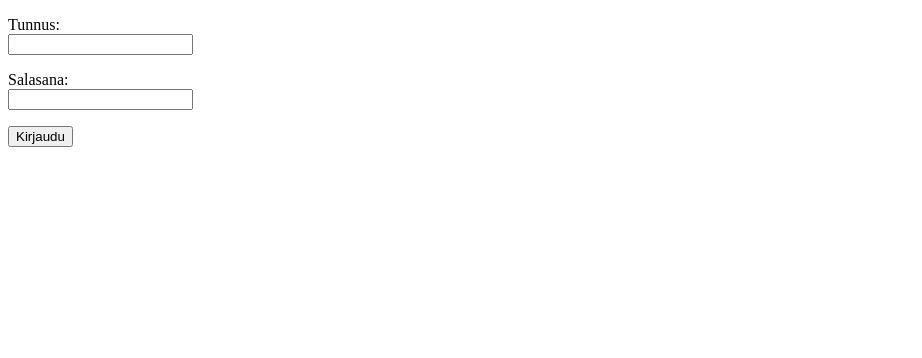
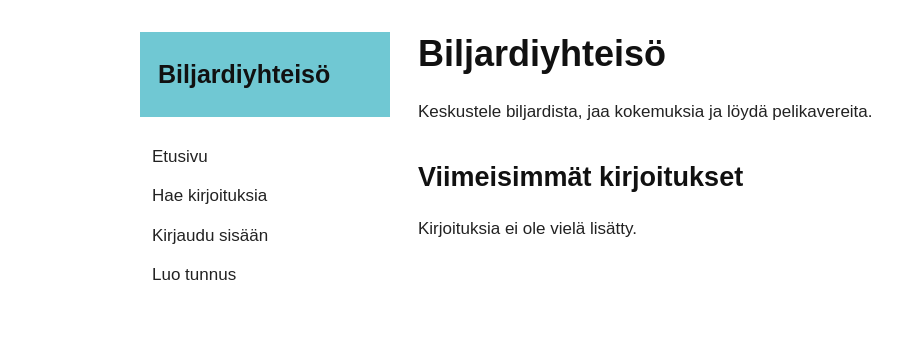
Before and after one commit to miltsii/Biljard-page, a Python web app: template templates/index.html in a window 1280 px wide. Shown: the top 358 px of the page, without its empty margins (0-922 px from the left). Run offline with Jinja, Linux system fonts and the light colour scheme; the template is opened without the code that fills it, so the values that code supplies are empty.

Commit message:
layout.html and index.html has been made cleared. Also style.css has been made and started.

```diff
--- /dev/null
+++ b/static/style.css
@@ -0,0 +1,173 @@
+* {
+    box-sizing: border-box;
+}
+
+body {
+    margin: 0;
+    background: white;
+    color: #222;
+    font-family: Arial, Helvetica, sans-serif;
+    font-size: 17px;
+    line-height: 1.5;
+}
+
+.site-wrapper {
+    width: min(100% - 32px, 1000px);
+    margin: 0 auto;
+    display: grid;
+    grid-template-columns: 250px 1fr;
+    gap: 28px;
+    padding: 32px 0 64px;
+}
+
+.sidebar {
+    align-self: start;
+}
+
+.site-title {
+    display: block;
+    padding: 28px 18px;
+    background: #70c8d3;
+    color: #111;
+    font-size: 25px;
+    font-weight: bold;
+    line-height: 1.15;
+    text-decoration: none;
+}
+
+.navigation {
+    display: flex;
+    flex-direction: column;
+    margin-top: 20px;
+}
+
+.navigation a {
+    padding: 7px 10px;
+    color: #222;
+    text-decoration: none;
+    border-left: 2px solid transparent;
+}
+
+.navigation a:hover,
+.navigation a:focus {
+    background: #edf8f9;
+    border-left-color: #35aebb;
+}
+
+.content {
+    max-width: 680px;
+}
+
+h1,
+h2,
+h3 {
+    color: #111;
+    line-height: 1.2;
+}
+
+h1 {
+    margin-top: 0;
+    font-size: 36px;
+}
+
+h2 {
+    margin-top: 36px;
+    font-size: 27px;
+}
+
+a {
+    color: #0645d6;
+}
+
+.post {
+    padding: 0 0 22px;
+    margin-bottom: 24px;
+    border-bottom: 1px solid #ccc;
+}
+
+.post h2 {
+    margin: 0 0 6px;
+    font-size: 24px;
+}
+
+.meta {
+    margin: 0 0 14px;
+    color: #666;
+    font-size: 14px;
+}
+
+.comment {
+    padding: 14px 0;
+    border-top: 1px solid #ddd;
+}
+
+form {
+    max-width: 520px;
+}
+
+label {
+    display: block;
+    margin: 18px 0;
+    font-weight: bold;
+}
+
+input,
+textarea,
+select {
+    display: block;
+    width: 100%;
+    margin-top: 6px;
+    padding: 9px;
+    border: 1px solid #888;
+    border-radius: 0;
+    font: inherit;
+}
+
+textarea {
+    min-height: 140px;
+    resize: vertical;
+}
+
+button {
+    padding: 9px 16px;
+    border: 1px solid #222;
+    background: #222;
+    color: white;
+    font: inherit;
+    cursor: pointer;
+}
+
+button:hover,
+button:focus {
+    background: #444;
+}
+
+.flash {
+    padding: 10px 12px;
+    border-left: 4px solid #35aebb;
+    background: #edf8f9;
+}
+
+@media (max-width: 700px) {
+    .site-wrapper {
+        display: block;
+        padding-top: 16px;
+    }
+
+    .sidebar {
+        margin-bottom: 28px;
+    }
+
+    .navigation {
+        display: block;
+    }
+
+    .navigation a {
+        display: inline-block;
+        margin-right: 8px;
+    }
+
+    h1 {
+        font-size: 30px;
+    }
+}
--- a/templates/index.html
+++ b/templates/index.html
@@ -1,31 +1,44 @@
-<!DOCTYPE html>
-<html>
+{% extends "layout.html" %}
 
-<head>
-  <title>Kirjautuminen</title>
-</head>
+{% block title %}Etusivu – Biljardiyhteisö{% endblock %}
 
-<body>
-  {% if session.username %}
-  <p>
-    Olet kirjautunut nimellä {{ session.username }}
-  </p>
-  <p>
-    <a href="/logout">Kirjaudu ulos</a>
-  </p>
-  {% else %}
-  <form action="/login" method="post">
+{% block content %}
+<h1>Biljardiyhteisö</h1>
+
+<p>
+    Keskustele biljardista, jaa kokemuksia ja löydä pelikavereita.
+</p>
+
+{% if session.get("user_id") %}
     <p>
-      Tunnus: <br />
-      <input type="text" name="username" />
+        <a href="/new_post">Kirjoita uusi julkaisu</a>
     </p>
-    <p>
-      Salasana: <br />
-      <input type="password" name="password" />
-    </p>
-    <input type="submit" value="Kirjaudu" />
-  </form>
-  {% endif %}
-</body>
+{% endif %}
 
-</html>
+<h2>Viimeisimmät kirjoitukset</h2>
+
+{% for post in posts %}
+    <article class="post">
+        <h2>
+            <a href="/post/{{ post['id'] }}">
+                {{ post['title'] }}
+            </a>
+        </h2>
+
+        <p class="meta">
+            Kirjoittaja
+            <a href="/user/{{ post['user_id'] }}">
+                {{ post['username'] }}
+            </a>
+            {% if post['category'] %}
+                · {{ post['category'] }}
+            {% endif %}
+            · {{ post['created_at'] }}
+        </p>
+
+        <p>{{ post['content'] }}</p>
+    </article>
+{% else %}
+    <p>Kirjoituksia ei ole vielä lisätty.</p>
+{% endfor %}
+{% endblock %}
--- a/templates/layout.html
+++ b/templates/layout.html
@@ -1,28 +1,40 @@
 <!doctype html>
-<html lang="en">
+<html lang="fi">
 <head>
     <meta charset="utf-8">
-  <title>Billiards Forum</title>
-  <link rel="stylesheet" href="/static/style.css">
+    <meta name="viewport" content="width=device-width, initial-scale=1">
+    <title>{% block title %}Biljardiyhteisö{% endblock %}</title>
+    <link rel="stylesheet" href="{{ url_for('static', filename='style.css') }}">
 </head>
 <body>
-  <nav>
-    <a href="/"><b>Billiards Forum</b></a>
-    <a href="/search">Search</a>
+    <div class="site-wrapper">
+        <aside class="sidebar">
+            <a class="site-title" href="/">
+                Biljardiyhteisö
+            </a>
+
+            <nav class="navigation">
+                <a href="/">Etusivu</a>
+                <a href="/search">Hae kirjoituksia</a>
+
                 {% if session.get("user_id") %}
-      <a href="/new_post">New post</a>
-      <a href="/user/{{ session['user_id'] }}">{{ session["username"] }}</a>
-      <a href="/logout">Log out</a>
+                    <a href="/new_post">Uusi kirjoitus</a>
+                    <a href="/user/{{ session['user_id'] }}">Oma profiili</a>
+                    <a href="/logout">Kirjaudu ulos</a>
                 {% else %}
-      <a href="/login">Log in</a>
-      <a href="/register">Sign up</a>
+                    <a href="/login">Kirjaudu sisään</a>
+                    <a href="/register">Luo tunnus</a>
                 {% endif %}
             </nav>
-  <main>
-    {% for msg in get_flashed_messages() %}
-      <p class="flash">{{ msg }}</p>
+        </aside>
+
+        <main class="content">
+            {% for message in get_flashed_messages() %}
+                <p class="flash">{{ message }}</p>
             {% endfor %}
+
             {% block content %}{% endblock %}
         </main>
+    </div>
 </body>
 </html>
```
Lines whose indentation alone changed are shown as unchanged.
